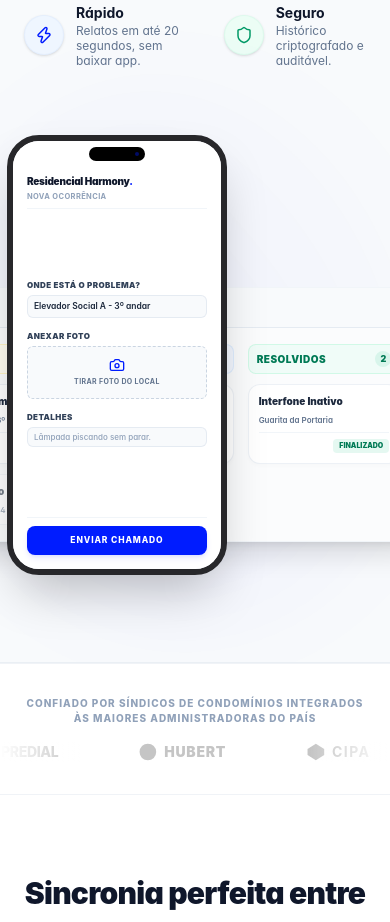
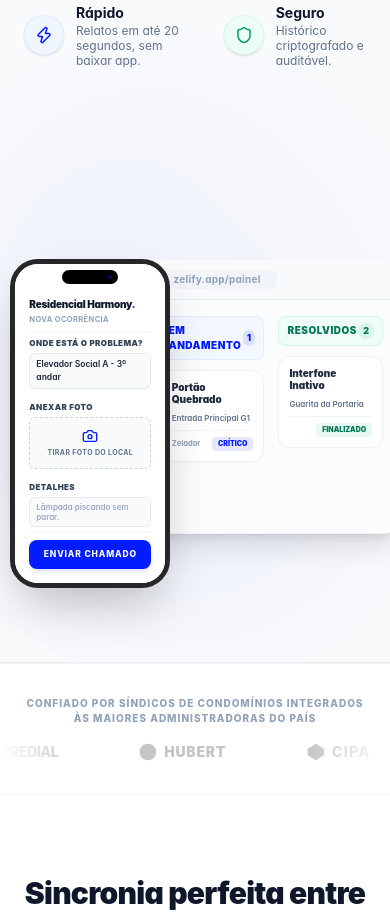
Before and after one commit to Leonardo-Tobias/Zelify-LP, a React (Vite) app: page / in a window 390 px wide. Shown: the part 800-1722 px from the top of the page. Built offline with nearby package versions, Linux system fonts and the light colour scheme.

Commit message:
design: ajusta proporções e equilíbrio visual tridimensional entre os mockups de desktop e mobile

```diff
--- a/src/App.tsx
+++ b/src/App.tsx
@@ -378,7 +378,7 @@ export default function App() {
             <div className="absolute -inset-10 bg-gradient-to-tr from-[#001CFF]/10 to-transparent blur-3xl rounded-full opacity-60 pointer-events-none z-0"></div>
 
             {/* 1. MOCKUP DESKTOP (KANBAN DO GESTOR) - Principal de fundo, ampliado e legível */}
-            <div className="absolute w-[130%] min-w-[520px] max-w-[650px] right-[-15%] bottom-6 z-10 transition-all duration-300 shadow-xl rounded-2xl border border-slate-100 bg-white overflow-hidden pointer-events-none">
+            <div className="absolute w-[110%] sm:w-[120%] lg:w-[130%] right-[-10%] lg:right-[-20%] bottom-8 z-10 transition-all duration-300 shadow-xl rounded-2xl border border-slate-100 bg-white overflow-hidden pointer-events-none">
               {/* Top Bar do Navegador */}
               <div className="bg-slate-50 border-b border-slate-200/80 px-4 py-2.5 flex items-center justify-between">
                 <div className="flex items-center space-x-1.5">
@@ -450,7 +450,7 @@ export default function App() {
             </div>
 
             {/* 2. MOCKUP MOBILE (FLUXO DO MORADOR) - Sobreposto à esquerda no primeiro plano */}
-            <div className="absolute z-20 left-[-5%] bottom-[-2%] w-[220px] shadow-2xl bg-slate-955 border-[6px] border-zinc-800 rounded-[32px] overflow-hidden aspect-[9/18] flex flex-col transform hover:-translate-y-2 transition-transform duration-500 pointer-events-none">
+            <div className="absolute z-20 left-[-4%] sm:left-[-10%] bottom-[-5%] w-[160px] sm:w-[185px] lg:w-[200px] shadow-2xl bg-slate-955 border-[5px] border-zinc-800 rounded-[28px] sm:rounded-[32px] overflow-hidden aspect-[9/18.5] flex flex-col transform hover:-translate-y-2 transition-transform duration-500 pointer-events-none">
               {/* Dynamic Island */}
               <div className="absolute top-1.5 left-1/2 -translate-x-1/2 w-14 h-3.5 bg-black rounded-full z-30 flex items-center justify-end px-1.5">
                 <div className="w-1 h-1 bg-[#001CFF]/40 rounded-full"></div>
```
